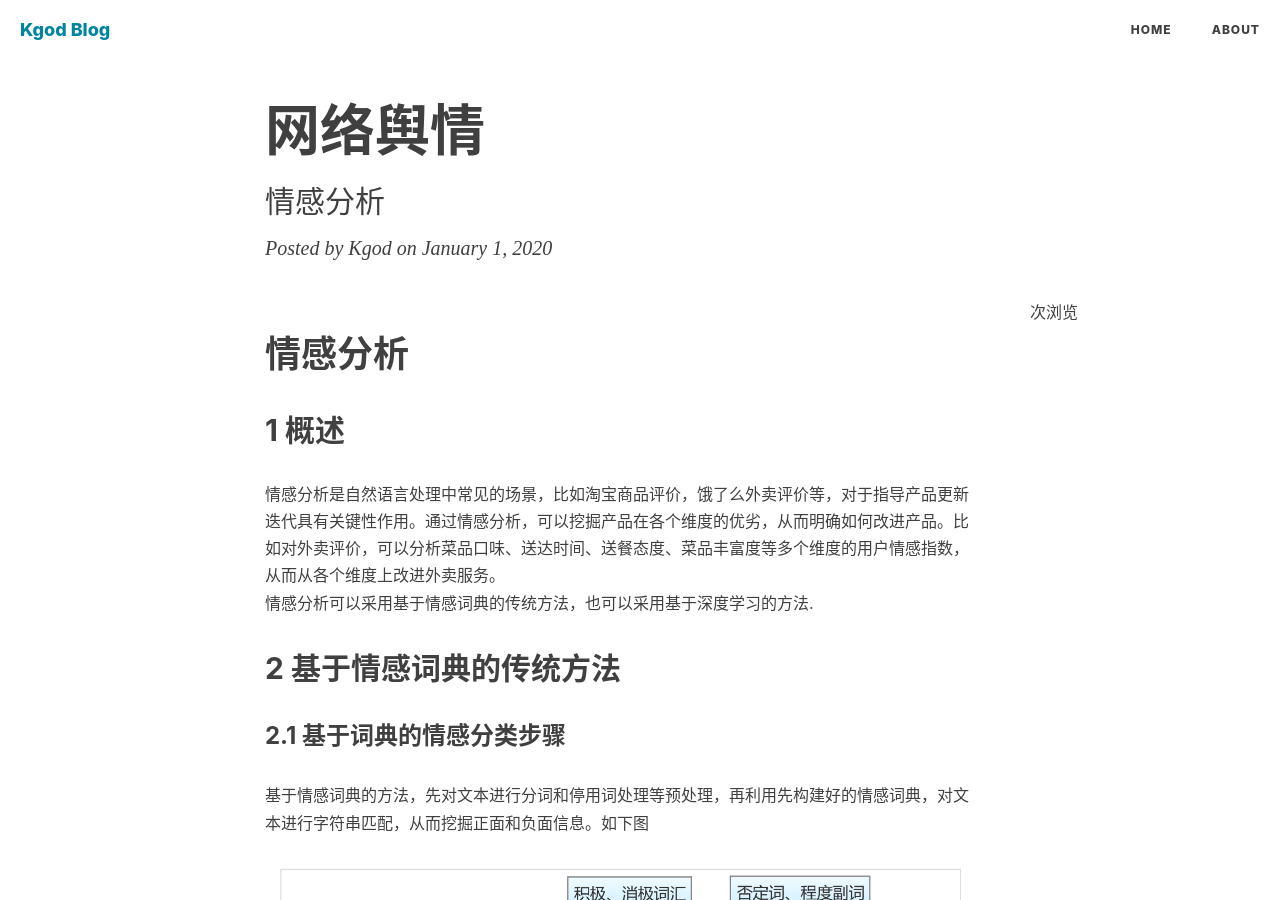
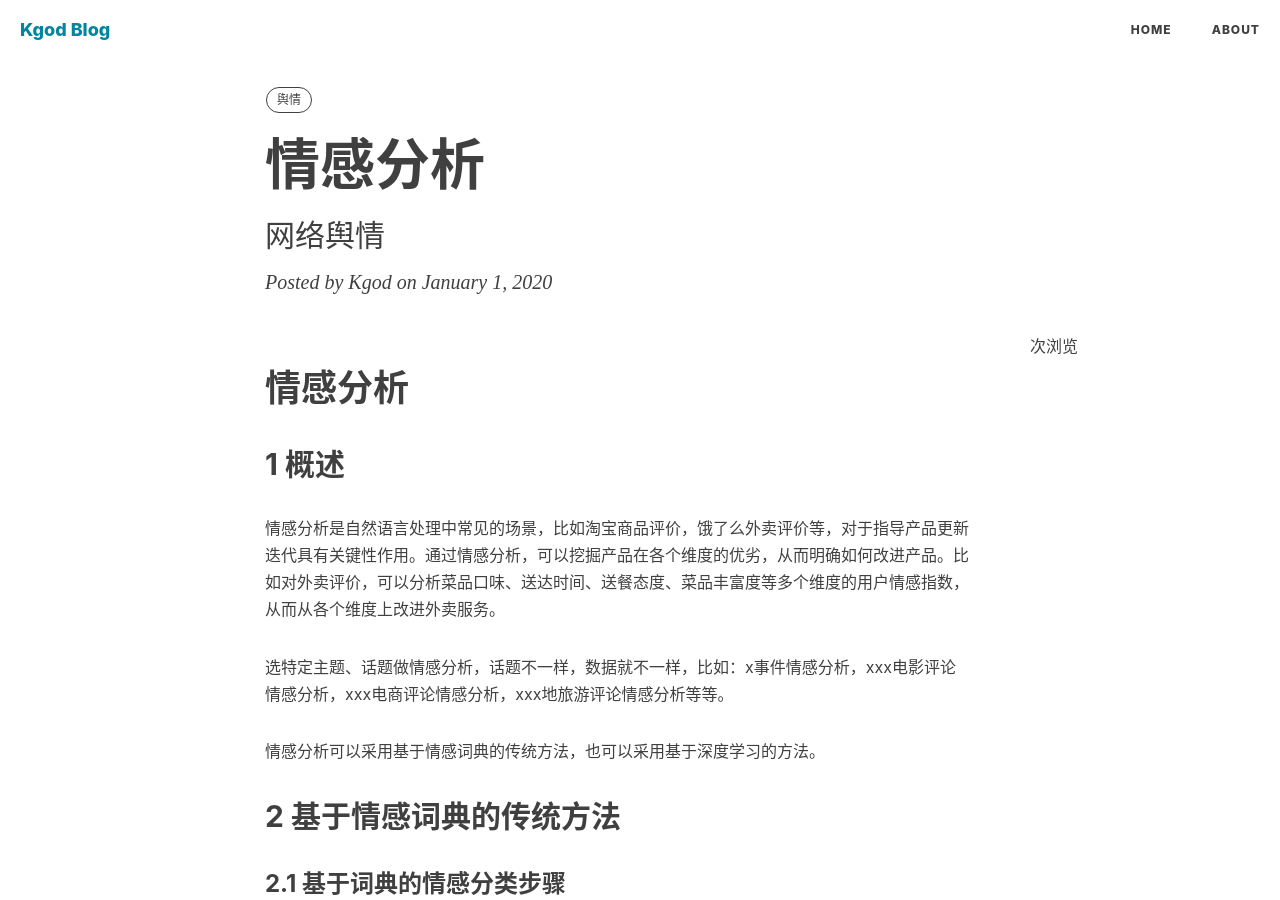
Before and after one commit to aaakgod/aaakgod.github.io, a Jekyll site: the page built from _posts/2020-01-01-情感分析.md, in a window 1280 px wide and 900 px high. Built offline with Jekyll 4.4.1, drawn with Linux system fonts in a browser that asks for light colours; nearby versions of some CDN libraries; comment, search, counter and statistics services are not loaded.

Commit message:
update 2020-01-01

```diff
--- a/_posts/2020-01-01-舆情分析.md
+++ b/_posts/2020-01-01-情感分析.md
@@ -1,16 +1,19 @@
 ---
 layout: post
-title: "网络舆情"
-subtitle: '情感分析'
+title: "情感分析"
+subtitle: '网络舆情'
 author: "Kgod"
 header-style: text
 tags:
-  -
+  - 舆情
 ---
 # 情感分析
 ## 1 概述
 情感分析是自然语言处理中常见的场景，比如淘宝商品评价，饿了么外卖评价等，对于指导产品更新迭代具有关键性作用。通过情感分析，可以挖掘产品在各个维度的优劣，从而明确如何改进产品。比如对外卖评价，可以分析菜品口味、送达时间、送餐态度、菜品丰富度等多个维度的用户情感指数，从而从各个维度上改进外卖服务。
-情感分析可以采用基于情感词典的传统方法，也可以采用基于深度学习的方法.
+
+选特定主题、话题做情感分析，话题不一样，数据就不一样，比如：x事件情感分析，xxx电影评论情感分析，xxx电商评论情感分析，xxx地旅游评论情感分析等等。
+
+情感分析可以采用基于情感词典的传统方法，也可以采用基于深度学习的方法。
 
 ## 2 基于情感词典的传统方法
 ### 2.1 基于词典的情感分类步骤
```
Also changed, not shown: _posts/2019-04-13-网络舆情.md (+3 -3 lines).
